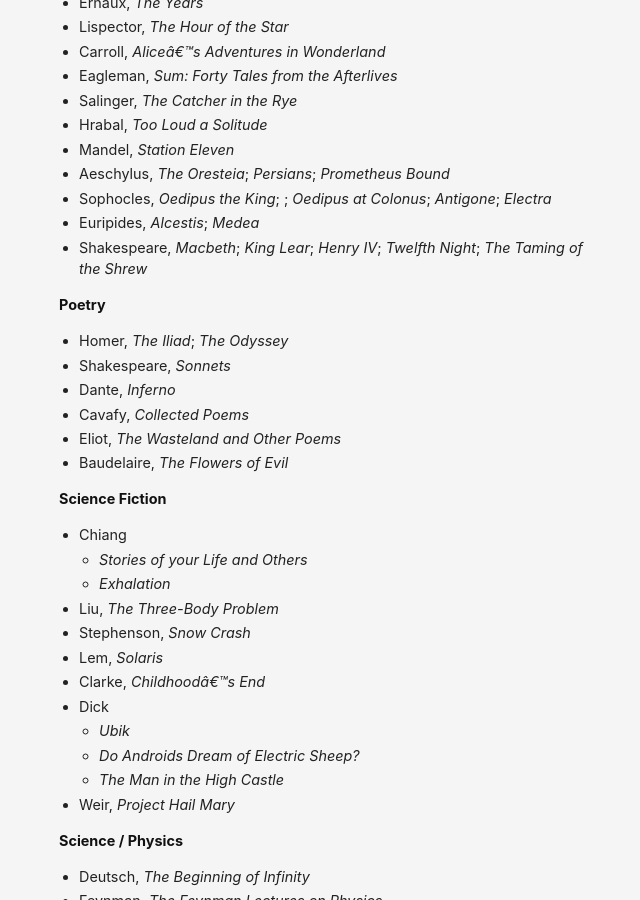
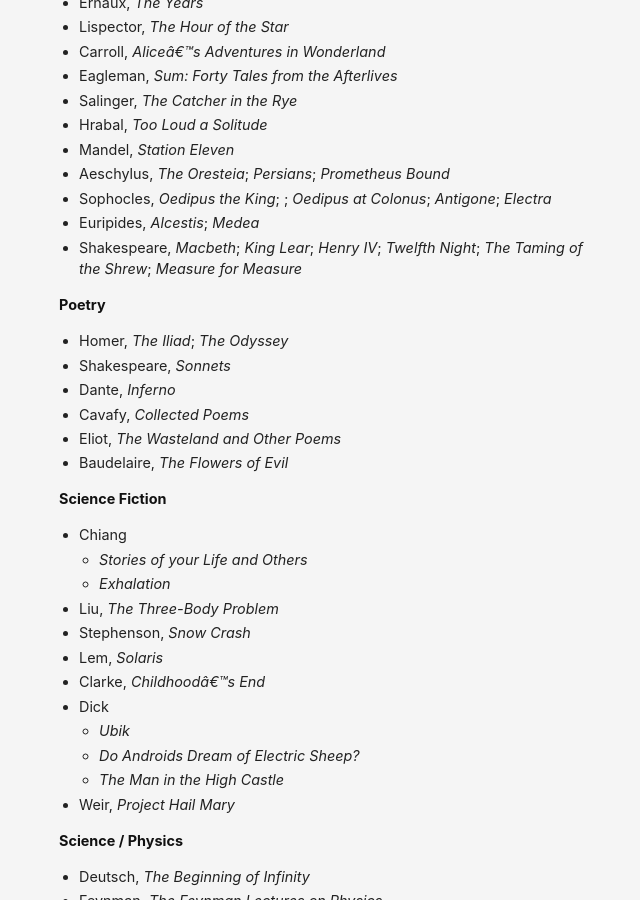
Before and after one commit to danschlz/danschulz.github.io, a Jekyll site: the page built from books.md, in a window 1280 px wide and 900 px high, scrolled down 5860 px. Shown: the whole window, without its empty margins (301-941 px from the left). Built offline with Jekyll 4.4.1, drawn with Linux system fonts in a browser that asks for light colours.

Commit message:
update list

```diff
--- a/books.md
+++ b/books.md
@@ -243,7 +243,7 @@ Jump to:
 - Aeschylus, _The Oresteia_; _Persians_; _Prometheus Bound_
 - Sophocles, _Oedipus the King_; ; _Oedipus at Colonus_; _Antigone_; _Electra_
 - Euripides, _Alcestis_; _Medea_
-- Shakespeare, _Macbeth_; _King Lear_; _Henry IV_; _Twelfth Night_; _The Taming of the Shrew_
+- Shakespeare, _Macbeth_; _King Lear_; _Henry IV_; _Twelfth Night_; _The Taming of the Shrew_; _Measure for Measure_
 
 **Poetry** <a name="poetry"></a>
 - Homer, _The Iliad_; _The Odyssey_
```
